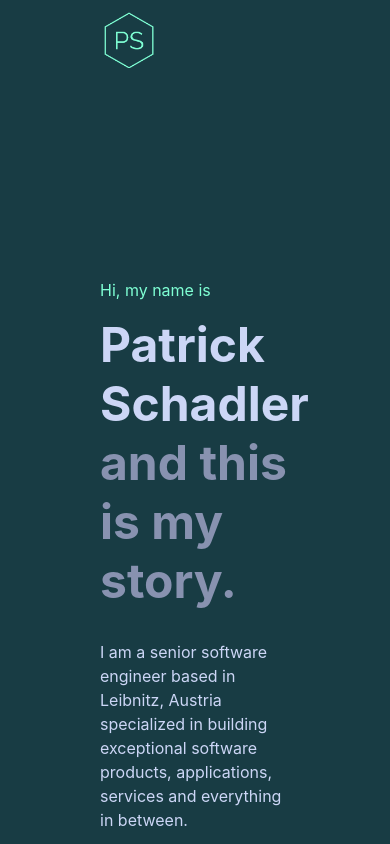
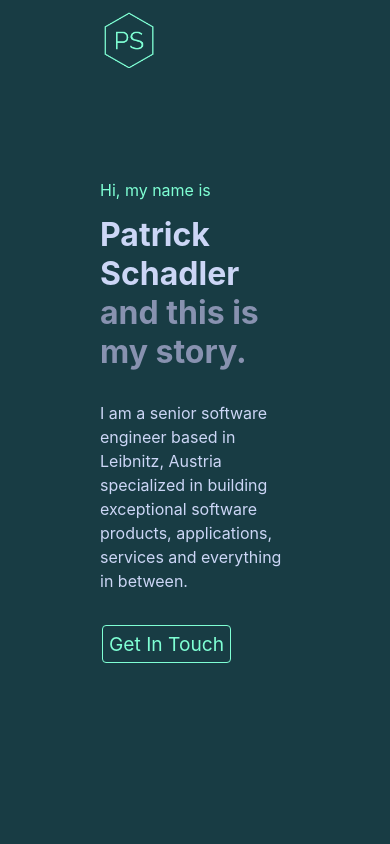
Before and after one commit to DonkeyKongJr/portfolio, a React (Create React App) app: page / in a window 390 px wide. Shown: the top 844 px of the page. Built offline with nearby package versions, Linux system fonts and the light colour scheme; a web font is replaced by a local one.

Commit message:
feat(responsive): add media queries

```diff
--- a/src/components/Introduction/Introduction.js
+++ b/src/components/Introduction/Introduction.js
@@ -25,7 +25,7 @@ class Introduction extends React.Component {
           in building exceptional software products, applications, services and
           everything in between.
         </div>
-        <Button clicked={() => this.mailtoHandler()} size={1.5}>
+        <Button clicked={() => this.mailtoHandler()} size={1.2}>
           Get In Touch
         </Button>
       </div>
--- a/src/components/Introduction/Introduction.module.css
+++ b/src/components/Introduction/Introduction.module.css
@@ -14,3 +14,9 @@
   margin-bottom: 30px;
   color: rgb(204, 214, 246);
 }
+
+@media (max-width: 702px) {
+  .Introduction {
+    margin-bottom: 200px;
+  }
+}
--- a/src/components/UI/BigText/BigText.module.css
+++ b/src/components/UI/BigText/BigText.module.css
@@ -1,5 +1,5 @@
 .BigText {
-  font-size: 3rem;
+  font-size: 2rem;
   font-weight: bold;
   color: rgb(204, 214, 246);
 }
@@ -7,3 +7,9 @@
 .Dark {
   color: rgb(136, 146, 176);
 }
+
+@media (min-width: 702px) {
+  .BigText {
+    font-size: 4.5rem;
+  }
+}
--- a/src/containers/Layout/Layout.module.css
+++ b/src/containers/Layout/Layout.module.css
@@ -29,3 +29,9 @@ h2::after {
   position: relative;
   top: -5px;
 }
+
+@media (max-width: 702px) {
+  .Content {
+    padding: 100px 0;
+  }
+}
```
